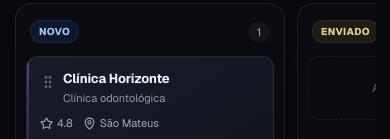
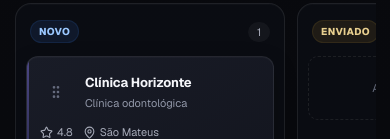
Before and after one commit to arttrh/prospect-crm, a Next.js app: page / in a window 390 px wide. Shown: the part 705-844 px from the top of the page. Built offline with nearby package versions, Linux system fonts and the light colour scheme.

Commit message:
test(ui): cover accessible mobile pipeline

```diff
--- a/src/app/globals.css
+++ b/src/app/globals.css
@@ -71,6 +71,7 @@ button:focus-visible, a:focus-visible, input:focus-visible, textarea:focus-visib
 .search-box input { width: 100%; border: 0; outline: 0; color: var(--text); background: transparent; }
 .select-trigger { min-height: 38px; display: inline-flex; align-items: center; justify-content: space-between; gap: 10px; padding: 0 12px; border: 1px solid var(--line); border-radius: 10px; color: #d8dae3; background: rgba(14,16,24,.86); cursor: pointer; }
 .select-trigger:hover { border-color: rgba(139,124,255,.36); }
+.kanban-card .select-trigger { width: 100%; min-height: 44px; }
 .select-content { z-index: 80; min-width: 195px; overflow: hidden; padding: 6px; border: 1px solid var(--line-strong); border-radius: 12px; color: var(--text); background: rgba(22,24,34,.98); box-shadow: 0 24px 70px rgba(0,0,0,.54); backdrop-filter: blur(20px); }
 .select-item { position: relative; display: flex; align-items: center; justify-content: space-between; gap: 16px; padding: 9px 10px; border-radius: 8px; font-size: 13px; outline: none; cursor: pointer; }
 .select-item[data-highlighted] { background: rgba(139,124,255,.14); }
@@ -86,10 +87,10 @@ button:focus-visible, a:focus-visible, input:focus-visible, textarea:focus-visib
 .kanban-card:hover { transform: translateY(-2px); border-color: rgba(139,124,255,.28); box-shadow: 0 15px 35px rgba(0,0,0,.28); }
 .kanban-card.dragging { z-index: 50; opacity: .78; box-shadow: 0 25px 60px rgba(0,0,0,.55); }
 .card-title-row { align-items: flex-start; gap: 7px; }
-.card-title-row > div { min-width: 0; display: flex; flex-direction: column; gap: 3px; }
-.card-title-row strong { font-size: 13px; line-height: 1.4; letter-spacing: -.01em; }
-.card-title-row span { color: var(--muted); font-size: 11px; }
-.drag-handle { flex: 0 0 auto; width: 22px; height: 24px; display: grid; place-items: center; margin-left: -6px; border: 0; color: #656b7e; background: transparent; cursor: grab; }
+.lead-card-open { min-width: 0; min-height: 44px; display: flex; flex: 1; flex-direction: column; align-items: flex-start; justify-content: center; gap: 3px; padding: 0; border: 0; color: inherit; background: transparent; text-align: left; cursor: pointer; }
+.lead-card-open strong { font-size: 13px; line-height: 1.4; letter-spacing: -.01em; }
+.lead-card-open span { color: var(--muted); font-size: 11px; }
+.drag-handle { flex: 0 0 auto; width: 44px; height: 44px; display: grid; place-items: center; margin-left: -6px; border: 0; color: #656b7e; background: transparent; cursor: grab; }
 .lead-meta-row { gap: 10px; flex-wrap: wrap; color: #a5a9b7; font-size: 11px; }
 .lead-meta-row span, .followup-line, .lead-facts span, .lead-facts a { display: inline-flex; align-items: center; gap: 4px; }
 .channel-dots, .table-channels { display: flex; gap: 5px; flex-wrap: wrap; }
--- a/src/components/crm-app.tsx
+++ b/src/components/crm-app.tsx
@@ -1,6 +1,6 @@
 "use client";
 
-import { useEffect, useMemo, useState } from "react";
+import { useEffect, useMemo, useRef, useState } from "react";
 import { DndContext, PointerSensor, useDraggable, useDroppable, useSensor, useSensors, type DragEndEvent } from "@dnd-kit/core";
 import * as Dialog from "@radix-ui/react-dialog";
 import * as Select from "@radix-ui/react-select";
@@ -72,18 +72,17 @@ function StatusPill({ status }: { status: LeadStatus }) {
   return <span className={`status-pill status-${status.toLowerCase()}`}>{STATUS_LABELS[status]}</span>;
 }
 
-function LeadCard({ lead, onOpen }: { lead: Lead; onOpen: (lead: Lead) => void }) {
+function LeadCard({ lead, onOpen, onMove }: { lead: Lead; onOpen: (lead: Lead) => void; onMove: (lead: Lead, status: LeadStatus) => void }) {
   const { attributes, listeners, setNodeRef, transform, isDragging } = useDraggable({ id: lead.id });
   return (
     <article
       ref={setNodeRef}
       className={`kanban-card ${isDragging ? "dragging" : ""}`}
       style={{ transform: transform ? `translate3d(${transform.x}px, ${transform.y}px, 0)` : undefined }}
-      onClick={() => onOpen(lead)}
     >
       <div className="card-title-row">
         <button className="drag-handle" {...listeners} {...attributes} aria-label={`Mover ${lead.name}`}><GripVertical size={16} /></button>
-        <div><strong>{lead.name}</strong><span>{lead.category || lead.segment}</span></div>
+        <button className="lead-card-open" onClick={() => onOpen(lead)} aria-label={`Abrir ${lead.name}`}><strong>{lead.name}</strong><span>{lead.category || lead.segment}</span></button>
       </div>
       <div className="lead-meta-row">
         {lead.rating != null && <span><Star size={13} /> {lead.rating.toFixed(1)}</span>}
@@ -93,24 +92,25 @@ function LeadCard({ lead, onOpen }: { lead: Lead; onOpen: (lead: Lead) => void }
         {availableChannels(lead).map((item) => <span key={item}>{CHANNEL_LABELS[item]}</span>)}
       </div>
       {lead.nextFollowUpAt && <div className="followup-line"><CalendarClock size={13} /> {new Date(lead.nextFollowUpAt).toLocaleDateString("pt-BR")}</div>}
+      <RadixSelect value={lead.status} onValueChange={(status) => onMove(lead, status as LeadStatus)} options={LEAD_STATUSES.map((status) => ({ value: status, label: STATUS_LABELS[status] }))} label={`Mover status de ${lead.name}`} />
     </article>
   );
 }
 
-function KanbanColumn({ status, leads, onOpen }: { status: LeadStatus; leads: Lead[]; onOpen: (lead: Lead) => void }) {
+function KanbanColumn({ status, leads, onOpen, onMove }: { status: LeadStatus; leads: Lead[]; onOpen: (lead: Lead) => void; onMove: (lead: Lead, status: LeadStatus) => void }) {
   const { setNodeRef, isOver } = useDroppable({ id: status });
   return (
     <section ref={setNodeRef} className={`kanban-column ${isOver ? "is-over" : ""}`}>
       <header><StatusPill status={status} /><span>{leads.length}</span></header>
       <div className="kanban-stack">
-        {leads.map((lead) => <LeadCard key={lead.id} lead={lead} onOpen={onOpen} />)}
+        {leads.map((lead) => <LeadCard key={lead.id} lead={lead} onOpen={onOpen} onMove={onMove} />)}
         {!leads.length && <div className="empty-column">Arraste um lead para cá</div>}
       </div>
     </section>
   );
 }
 
-function LeadDialog({ lead, onClose, onSaved }: { lead: Lead | null; onClose: () => void; onSaved: (lead: Lead) => void }) {
+function LeadDialog({ lead, onClose, onSaved, onCloseAutoFocus }: { lead: Lead | null; onClose: () => void; onSaved: (lead: Lead) => void; onCloseAutoFocus: (event: Event) => void }) {
   const [draft, setDraft] = useState<Lead | null>(lead);
   const [message, setMessage] = useState(lead ? defaultMessage(lead) : "");
   const [saving, setSaving] = useState(false);
@@ -167,7 +167,7 @@ function LeadDialog({ lead, onClose, onSaved }: { lead: Lead | null; onClose: ()
       <Dialog.Portal>
         <Theme className="dialog-theme" accentColor="iris" grayColor="slate" radius="large" scaling="100%" appearance="dark" panelBackground="translucent">
           <Dialog.Overlay className="dialog-overlay" />
-          <Dialog.Content className="dialog-content">
+          <Dialog.Content className="dialog-content" onCloseAutoFocus={onCloseAutoFocus}>
             <div className="dialog-top">
               <div><Text className="dialog-eyebrow" size="2">{draft.segment}</Text><Dialog.Title>{draft.name}</Dialog.Title><Dialog.Description>{draft.address || "Endereço não informado"}</Dialog.Description></div>
               <Dialog.Close className="icon-button"><X size={20} /></Dialog.Close>
@@ -222,6 +222,7 @@ export function CrmApp() {
   const [database, setDatabase] = useState(UI_PREVIEW_MODE ? "demo" : "");
   const [leads, setLeads] = useState<Lead[]>([]);
   const [selected, setSelected] = useState<Lead | null>(null);
+  const opener = useRef<HTMLElement | null>(null);
   const [view, setView] = useState("overview");
   const [pipelineTab, setPipelineTab] = useState("kanban");
   const [query, setQuery] = useState(""); const [status, setStatus] = useState("ALL"); const [segment, setSegment] = useState("ALL"); const [channel, setChannel] = useState("ALL");
@@ -260,10 +261,11 @@ export function CrmApp() {
     followups: leads.filter((lead) => lead.status === "FOLLOW_UP" || (lead.nextFollowUpAt && new Date(lead.nextFollowUpAt) <= new Date())).length,
     reunioes: leads.filter((lead) => lead.status === "MEETING").length,
   };
-  async function moveLead(event: DragEndEvent) {
-    const target = event.over?.id as LeadStatus | undefined;
-    if (!target || !LEAD_STATUSES.includes(target)) return;
-    const lead = leads.find((item) => item.id === event.active.id);
+  function openLead(lead: Lead) {
+    opener.current = document.activeElement instanceof HTMLElement ? document.activeElement : null;
+    setSelected(lead);
+  }
+  async function moveLeadTo(lead: Lead, target: LeadStatus) {
     if (!lead || lead.status === target) return;
     const optimistic = { ...lead, status: target };
     setLeads((current) => current.map((item) => item.id === lead.id ? optimistic : item));
@@ -272,6 +274,12 @@ export function CrmApp() {
       const data = await api<{ lead: Lead }>("/api/leads", { method: "PATCH", body: JSON.stringify({ id: lead.id, status: target }) });
       setLeads((current) => current.map((item) => item.id === lead.id ? data.lead : item));
     } catch (err) { setLeads((current) => current.map((item) => item.id === lead.id ? lead : item)); setError(err instanceof Error ? err.message : "Falha ao mover lead"); }
+  }
+  async function moveLead(event: DragEndEvent) {
+    const target = event.over?.id as LeadStatus | undefined;
+    const lead = leads.find((item) => item.id === event.active.id);
+    if (!target || !LEAD_STATUSES.includes(target) || !lead) return;
+    await moveLeadTo(lead, target);
   }
 
   if (auth === "loading") return <main className="loading-screen"><LoaderCircle className="spin" /><Text>Preparando seu CRM…</Text></main>;
@@ -283,8 +291,8 @@ export function CrmApp() {
         <div className="header-actions"><span className={`database-badge db-${database}`}>{database === "oracle" ? "Oracle Cloud" : database === "supabase-transition" ? "Supabase · transição" : "Demonstração"}</span><Button variant="ghost" onClick={loadLeads}><RefreshCw size={16} /> Atualizar</Button>{!UI_PREVIEW_MODE && <Button variant="ghost" color="gray" onClick={async () => { await api("/api/auth/logout", { method: "POST" }); setAuth("no"); }}><LogOut size={16} /> Sair</Button>}</div>
       </header>
       <main className="content">
-        <nav className="main-nav" aria-label="Navegação principal"><button className={view === "overview" ? "active" : ""} onClick={() => setView("overview")}><LayoutDashboard size={17} /> Visão geral</button><button className={view === "reports" ? "active" : ""} onClick={() => setView("reports")}><BarChart3 size={17} /> Relatórios</button><button className={view === "followups" ? "active" : ""} onClick={() => setView("followups")}><CalendarDays size={17} /> Follow-ups</button><button className={view === "pierre" ? "active" : ""} onClick={() => setView("pierre")}><PlugZap size={17} /> Pierre</button></nav>
-        {view !== "overview" && <>{view === "reports" && <Reports leads={leads} />}{view === "followups" && <FollowUps leads={leads} onOpen={setSelected} />}{view === "pierre" && <PierrePanel />}</>}
+        <nav className="main-nav" aria-label="Navegação principal"><button className={view === "overview" ? "active" : ""} aria-current={view === "overview" ? "page" : undefined} onClick={() => setView("overview")}><LayoutDashboard size={17} /> Visão geral</button><button className={view === "reports" ? "active" : ""} aria-current={view === "reports" ? "page" : undefined} onClick={() => setView("reports")}><BarChart3 size={17} /> Relatórios</button><button className={view === "followups" ? "active" : ""} aria-current={view === "followups" ? "page" : undefined} onClick={() => setView("followups")}><CalendarDays size={17} /> Follow-ups</button><button className={view === "pierre" ? "active" : ""} aria-current={view === "pierre" ? "page" : undefined} onClick={() => setView("pierre")}><PlugZap size={17} /> Pierre</button></nav>
+        {view !== "overview" && <>{view === "reports" && <Reports leads={leads} />}{view === "followups" && <FollowUps leads={leads} onOpen={openLead} />}{view === "pierre" && <PierrePanel />}</>}
         {view === "overview" && <><section className="hero-row"><div><Text color="gray">Bom trabalho, Arthur</Text><Heading size="7">Pipeline de prospecção</Heading><Text color="gray">Só entram empresas com ao menos um canal de contato utilizável.</Text></div><Button size="3" onClick={() => { setView("overview"); setPipelineTab("import"); }}><Plus size={18} /> Importar do Apify</Button></section>
         {error && <Callout.Root color="red"><Callout.Icon><X size={16} /></Callout.Icon><Callout.Text>{error}</Callout.Text></Callout.Root>}
         <section className="stats-grid">
@@ -304,13 +312,13 @@ export function CrmApp() {
             </div>
           </div>
           <Tabs.Content value="kanban">
-            {loading ? <div className="panel-loading"><LoaderCircle className="spin" /> Carregando leads…</div> : <DndContext sensors={sensors} onDragEnd={moveLead}><div className="kanban-board">{KANBAN_STATUSES.map((item) => <KanbanColumn key={item} status={item} leads={filtered.filter((lead) => lead.status === item)} onOpen={setSelected} />)}</div></DndContext>}
+            {loading ? <div className="panel-loading"><LoaderCircle className="spin" /> Carregando leads…</div> : <DndContext sensors={sensors} onDragEnd={moveLead}><div className="kanban-board">{KANBAN_STATUSES.map((item) => <KanbanColumn key={item} status={item} leads={filtered.filter((lead) => lead.status === item)} onOpen={openLead} onMove={moveLeadTo} />)}</div></DndContext>}
           </Tabs.Content>
-          <Tabs.Content value="list"><LeadTable leads={filtered} onOpen={setSelected} /></Tabs.Content>
+          <Tabs.Content value="list"><LeadTable leads={filtered} onOpen={openLead} /></Tabs.Content>
           <Tabs.Content value="import"><ImportPanel onImported={loadLeads} /></Tabs.Content>
         </Tabs.Root></>}
       </main>
-      <LeadDialog key={selected?.id || "none"} lead={selected} onClose={() => setSelected(null)} onSaved={(saved) => { setLeads((current) => current.map((lead) => lead.id === saved.id ? saved : lead)); setSelected(saved); }} />
+      <LeadDialog key={selected?.id || "none"} lead={selected} onClose={() => setSelected(null)} onCloseAutoFocus={(event) => { event.preventDefault(); opener.current?.focus(); }} onSaved={(saved) => { setLeads((current) => current.map((lead) => lead.id === saved.id ? saved : lead)); setSelected(saved); }} />
     </div>
   );
 }
```
Also changed, not shown: playwright.config.ts (+6 -4 lines), 1 other file (tests, documents, lock files or other folders).
